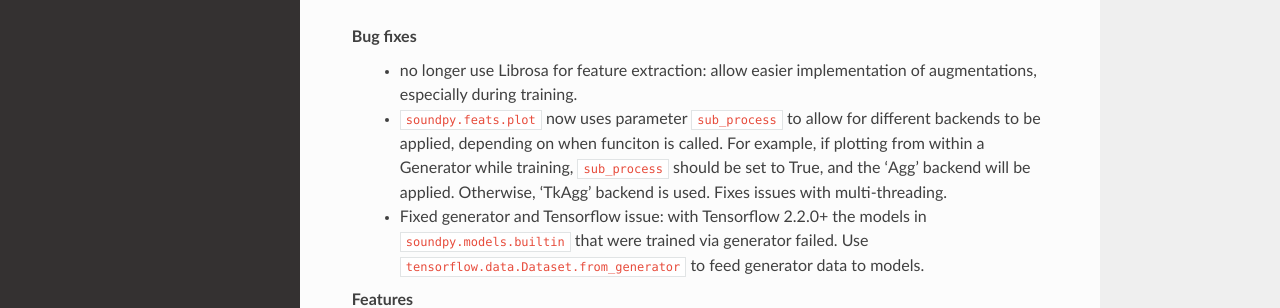
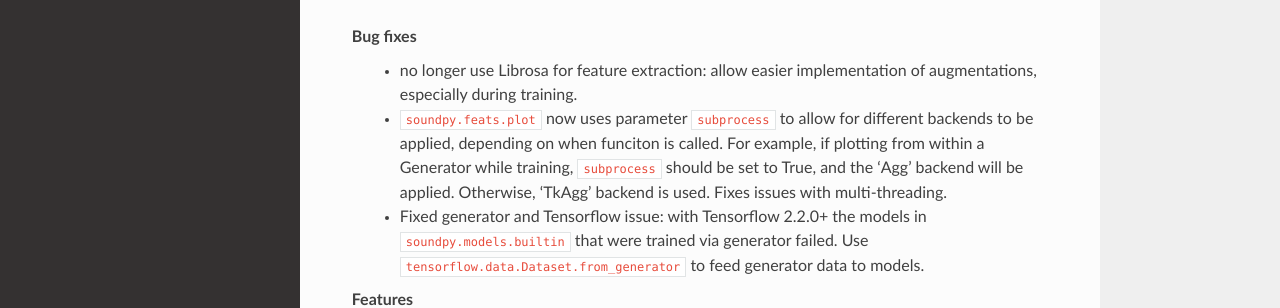
Before and after one commit to a-n-rose/Python-Sound-Tool, a Sphinx documentation site: the page built from docs/source/changelog.rst, in a window 1280 px wide and 900 px high. Shown: the part 286-594 px from the top of the window. Built offline with Sphinx 7.4.7 and the Read the Docs theme 2.0.0, drawn with Linux system fonts in a browser that asks for light colours; formulas are drawn with MathJax 3; cross-references to code outside the pages are shown as plain code.

Commit message:
adjusted paramter name from sub_process to subprocess

```diff
--- a/docs/source/changelog.rst
+++ b/docs/source/changelog.rst
@@ -12,7 +12,7 @@ v0.1.0a3
 
 Bug fixes
    -  no longer use Librosa for feature extraction: allow easier implementation of augmentations, especially during training.
-   -  `soundpy.feats.plot` now uses parameter `sub_process` to allow for different backends to be applied, depending on when funciton is called. For example, if plotting from within a Generator while training, `sub_process` should be set to True, and the 'Agg' backend will be applied. Otherwise, 'TkAgg' backend is used. Fixes issues with multi-threading.
+   -  `soundpy.feats.plot` now uses parameter `subprocess` to allow for different backends to be applied, depending on when funciton is called. For example, if plotting from within a Generator while training, `subprocess` should be set to True, and the 'Agg' backend will be applied. Otherwise, 'TkAgg' backend is used. Fixes issues with multi-threading.
    -  Fixed generator and Tensorflow issue: with Tensorflow 2.2.0+ the models in `soundpy.models.builtin` that were trained via generator failed. Use `tensorflow.data.Dataset.from_generator` to feed generator data to models.
 
 Features
```
